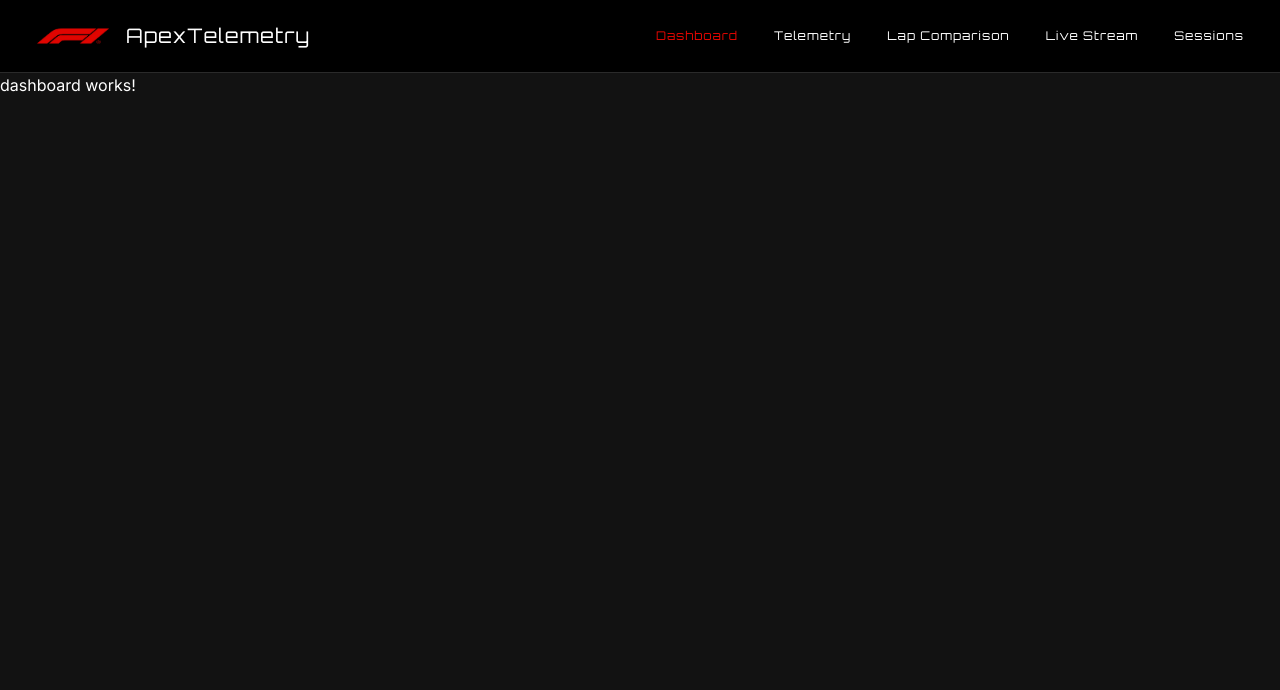
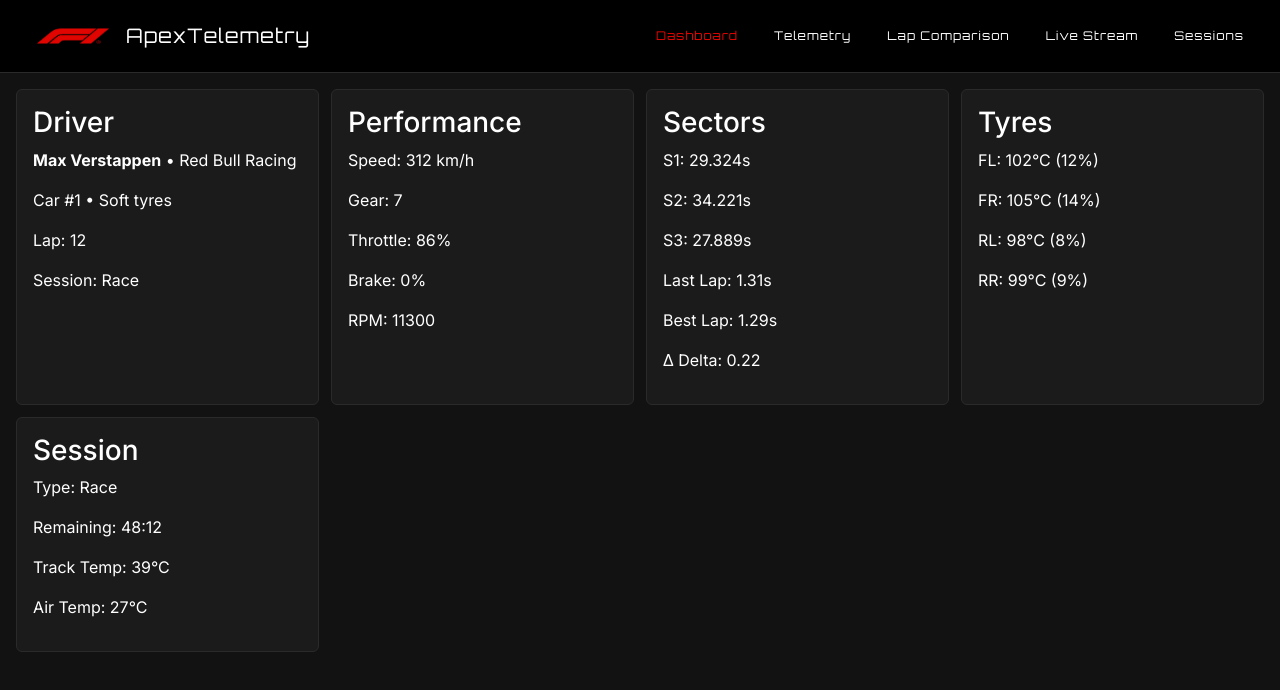
Before and after one commit to Abhiinav-Kumar/apex-telemetry-f1-analytics, an Angular app: page /dashboard in a window 1280 px wide. Shown: the top 690 px of the page. Built offline with nearby package versions, Linux system fonts and the light colour scheme.

Commit message:
feat: implement initial dashboard page for displaying F1 telemetry data and related models. (DEMO)

```diff
--- /dev/null
+++ b/src/app/models/driver-info-model.ts
@@ -0,0 +1,8 @@
+export interface DriverInfo {
+  name: string;
+  team: string;
+  carNumber: number;
+  tyreCompound: 'Soft' | 'Medium' | 'Hard' | 'Inter' | 'Wet';
+  currentLap: number;
+  session: string;
+}
--- /dev/null
+++ b/src/app/models/performance-metrics-model.ts
@@ -0,0 +1,7 @@
+export interface PerformanceMetrics {
+  speed: number;         // km/h
+  gear: number;
+  throttle: number;      // %
+  brake: number;         // %
+  rpm: number;
+}
--- /dev/null
+++ b/src/app/models/sector-time-model.ts
@@ -0,0 +1,8 @@
+export interface SectorTimes {
+  sector1: number;       // seconds
+  sector2: number;
+  sector3: number;
+  lastLap: number;
+  bestLap: number;
+  delta: number;         // +/- seconds
+}
--- /dev/null
+++ b/src/app/models/session-summary-model.ts
@@ -0,0 +1,6 @@
+export interface SessionSummary {
+  sessionType: string;
+  remainingTime: string;
+  trackTemp: number;
+  airTemp: number;
+}
--- /dev/null
+++ b/src/app/models/tyre-status-model.ts
@@ -0,0 +1,10 @@
+export interface TyreStatus {
+  tempFL: number;
+  tempFR: number;
+  tempRL: number;
+  tempRR: number;
+  wearFL: number;
+  wearFR: number;
+  wearRL: number;
+  wearRR: number;
+}
--- a/src/app/pages/dashboard/dashboard.html
+++ b/src/app/pages/dashboard/dashboard.html
@@ -1 +1,51 @@
-<p>dashboard works!</p>
+<div class="dashboard-grid">
+
+  <!-- Driver Card -->
+  <div class="apx-card">
+    <h3 class="section-title">Driver</h3>
+    <p><strong>{{ driverInfo.name }}</strong> • {{ driverInfo.team }}</p>
+    <p>Car #{{ driverInfo.carNumber }} • {{ driverInfo.tyreCompound }} tyres</p>
+    <p>Lap: {{ driverInfo.currentLap }}</p>
+    <p>Session: {{ driverInfo.session }}</p>
+  </div>
+
+  <!-- Performance Metrics -->
+  <div class="apx-card">
+    <h3 class="section-title">Performance</h3>
+    <p>Speed: <span class="telemetry-value">{{ metrics.speed }} km/h</span></p>
+    <p>Gear:  <span class="telemetry-value">{{ metrics.gear }}</span></p>
+    <p>Throttle: <span class="telemetry-value">{{ metrics.throttle }}%</span></p>
+    <p>Brake: <span class="telemetry-value">{{ metrics.brake }}%</span></p>
+    <p>RPM: <span class="telemetry-value">{{ metrics.rpm }}</span></p>
+  </div>
+
+  <!-- Sectors -->
+  <div class="apx-card">
+    <h3 class="section-title">Sectors</h3>
+    <p>S1: {{ sectors.sector1 }}s</p>
+    <p>S2: {{ sectors.sector2 }}s</p>
+    <p>S3: {{ sectors.sector3 }}s</p>
+    <p>Last Lap: {{ sectors.lastLap }}s</p>
+    <p>Best Lap: {{ sectors.bestLap }}s</p>
+    <p>Δ Delta: <span class="telemetry-value">{{ sectors.delta }}</span></p>
+  </div>
+
+  <!-- Tyre Status -->
+  <div class="apx-card">
+    <h3 class="section-title">Tyres</h3>
+    <p>FL: {{ tyres.tempFL }}°C ({{ tyres.wearFL }}%)</p>
+    <p>FR: {{ tyres.tempFR }}°C ({{ tyres.wearFR }}%)</p>
+    <p>RL: {{ tyres.tempRL }}°C ({{ tyres.wearRL }}%)</p>
+    <p>RR: {{ tyres.tempRR }}°C ({{ tyres.wearRR }}%)</p>
+  </div>
+
+  <!-- Session Summary -->
+  <div class="apx-card">
+    <h3 class="section-title">Session</h3>
+    <p>Type: {{ session.sessionType }}</p>
+    <p>Remaining: {{ session.remainingTime }}</p>
+    <p>Track Temp: {{ session.trackTemp }}°C</p>
+    <p>Air Temp: {{ session.airTemp }}°C</p>
+  </div>
+
+</div>
--- a/src/app/pages/dashboard/dashboard.scss
+++ b/src/app/pages/dashboard/dashboard.scss
@@ -0,0 +1,6 @@
+.dashboard-grid {
+  display: grid;
+  grid-template-columns: repeat(auto-fit, minmax(260px, 1fr));
+  gap: var(--apx-gap);
+  padding: var(--apx-pad);
+}
--- a/src/app/pages/dashboard/dashboard.ts
+++ b/src/app/pages/dashboard/dashboard.ts
@@ -1,4 +1,9 @@
 import { Component } from '@angular/core';
+import { DriverInfo } from '../../models/driver-info-model';
+import { PerformanceMetrics } from '../../models/performance-metrics-model';
+import { SectorTimes } from '../../models/sector-time-model';
+import { TyreStatus } from '../../models/tyre-status-model';
+import { SessionSummary } from '../../models/session-summary-model';
 
 @Component({
   selector: 'app-dashboard',
@@ -8,4 +13,48 @@
 })
 export class Dashboard {
 
+  driverInfo: DriverInfo = {
+    name: 'Max Verstappen',
+    team: 'Red Bull Racing',
+    carNumber: 1,
+    tyreCompound: 'Soft',
+    currentLap: 12,
+    session: 'Race'
+  };
+
+  metrics: PerformanceMetrics = {
+    speed: 312,
+    gear: 7,
+    throttle: 86,
+    brake: 0,
+    rpm: 11300
+  };
+
+  sectors: SectorTimes = {
+    sector1: 29.324,
+    sector2: 34.221,
+    sector3: 27.889,
+    lastLap: 1.31,
+    bestLap: 1.29,
+    delta: +0.22
+  };
+
+  tyres: TyreStatus = {
+    tempFL: 102,
+    tempFR: 105,
+    tempRL: 98,
+    tempRR: 99,
+    wearFL: 12,
+    wearFR: 14,
+    wearRL: 8,
+    wearRR: 9
+  };
+
+  session: SessionSummary = {
+    sessionType: 'Race',
+    remainingTime: '48:12',
+    trackTemp: 39,
+    airTemp: 27
+  };
+
 }
```
